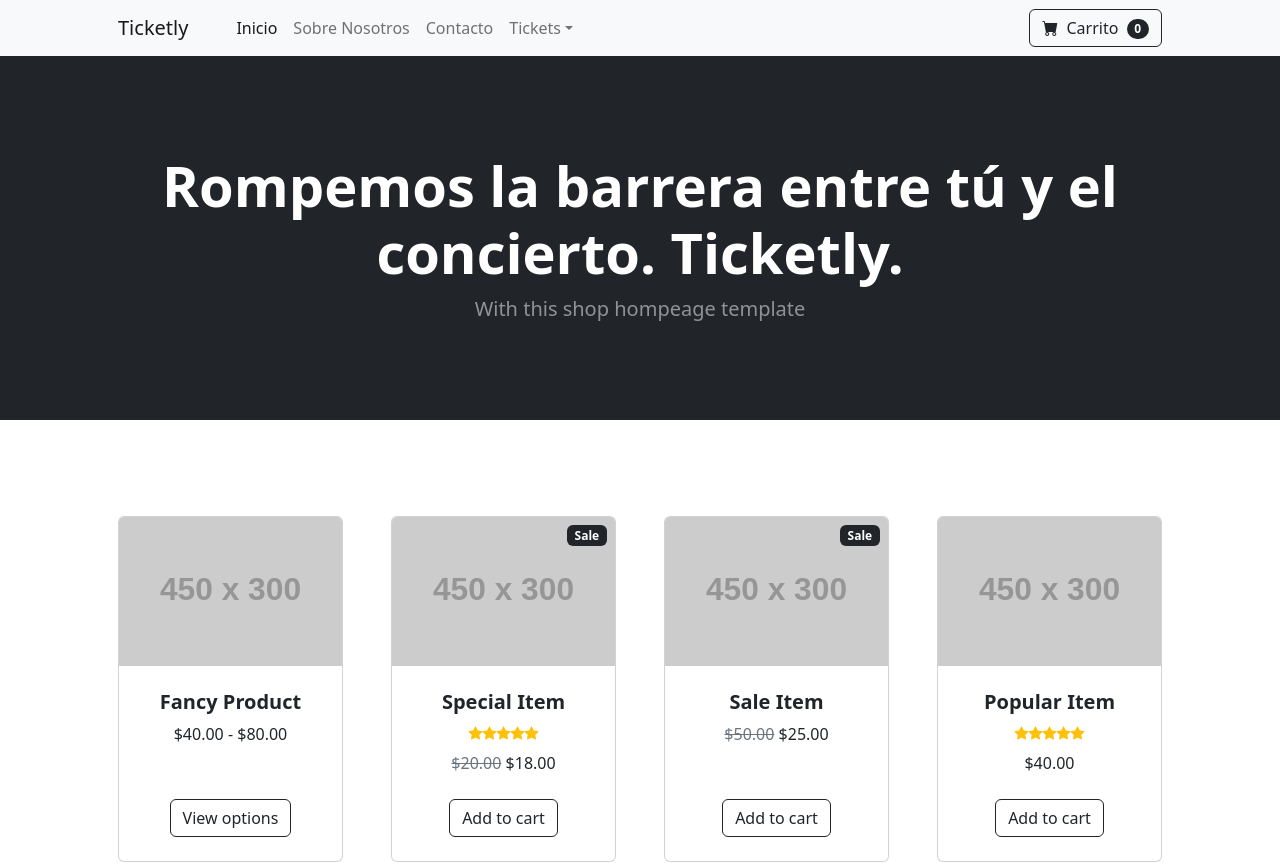
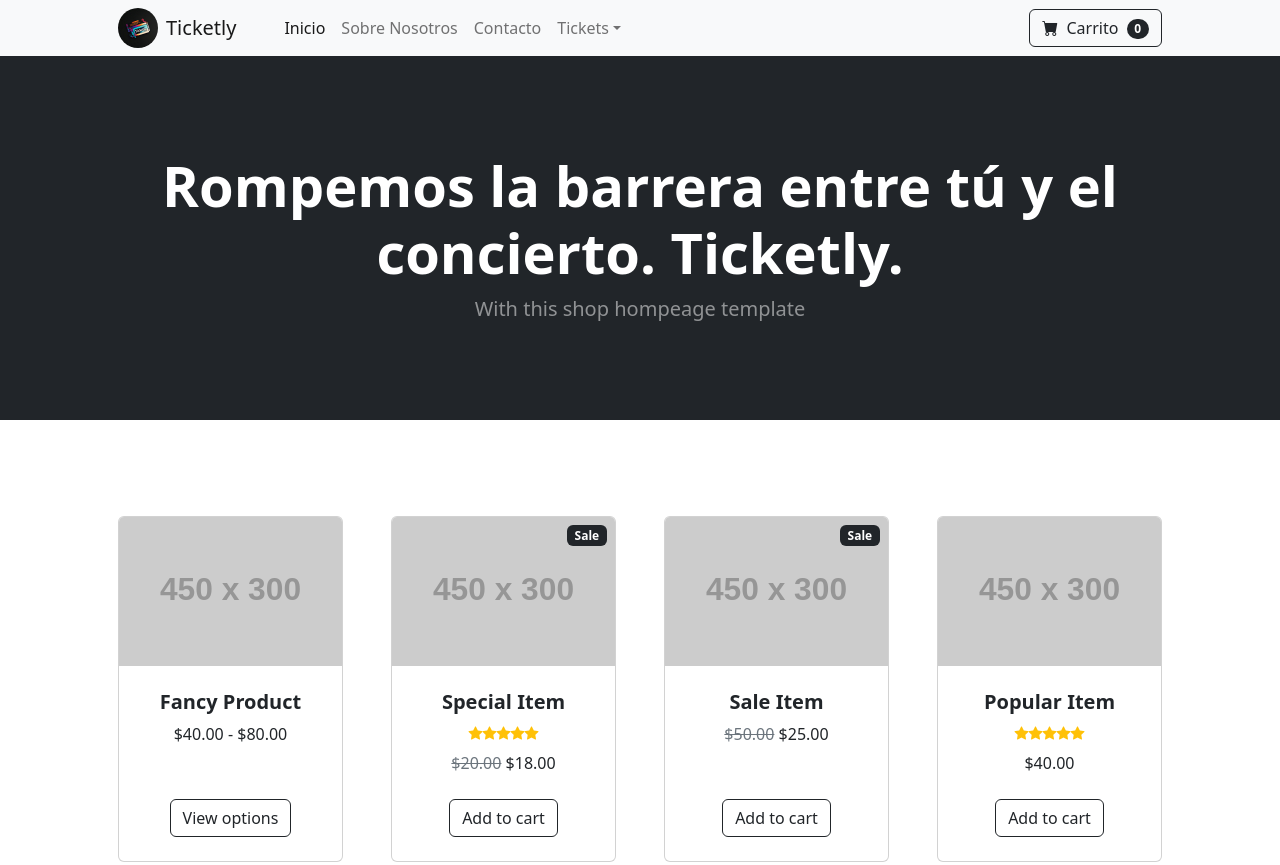
Before and after one commit to Santiago-Goldstein/Ticketly, a plain HTML site: page index.html in a window 1280 px wide. Shown: the top 865 px of the page. Drawn offline with nearby package versions, Linux system fonts and the light colour scheme; placeholder pictures from the web are drawn by us.

Commit message:
Se agrego el logo al inicio de la pagina

```diff
--- a/index.html
+++ b/index.html
@@ -17,6 +17,7 @@
         <!-- Navigation-->
         <nav class="navbar navbar-expand-lg navbar-light bg-light">
             <div class="container px-4 px-lg-5">
+                <img src="/img/WhatsApp Image 2024-11-01 at 20.11.28.jpeg" alt="Ticketly Logo" width="40" height="40" class="d-inline-block align-text-top me-2 rounded-circle">
                 <a class="navbar-brand" href="/index.html">Ticketly</a>
                 <button class="navbar-toggler" type="button" data-bs-toggle="collapse" data-bs-target="#navbarSupportedContent" aria-controls="navbarSupportedContent" aria-expanded="false" aria-label="Toggle navigation"><span class="navbar-toggler-icon"></span></button>
                 <div class="collapse navbar-collapse" id="navbarSupportedContent">
```
Also changed, not shown: img/WhatsApp Image 2024-11-01 at 20.11.28.jpeg (added).
